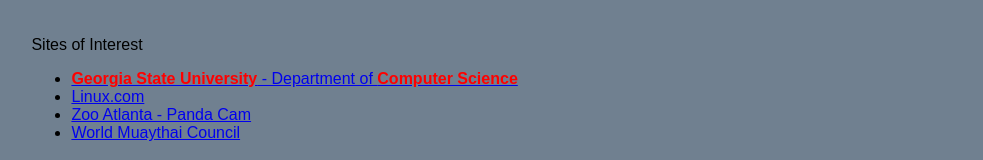
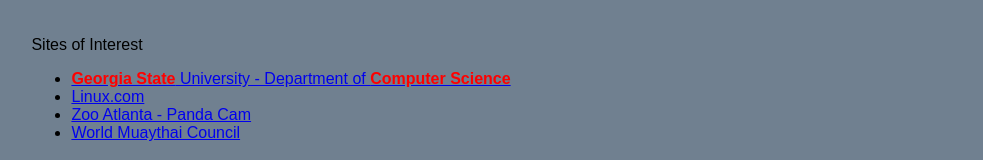
Before and after one commit to tajwuzhare/WebProgrammingAssignment1, a plain HTML site: page index.html in a window 1280 px wide. Shown: the part 672-832 px from the top of the page, without its empty margins (106-1089 px from the left). Drawn offline with Linux system fonts and the light colour scheme.

Commit message:
Change the contents of the span tag in sites of interest.

```diff
--- a/index.html
+++ b/index.html
@@ -73,7 +73,7 @@
             <td>
                 <p>Sites of Interest</p>
                 <ul>
-                    <li><a href="http://cs.gsu.edu"><span class="selected_text">Georgia State University</span> - Department of <span class="selected_text">Computer Science</span></a></li>
+                    <li><a href="http://cs.gsu.edu"><span class="selected_text">Georgia State</span> University - Department of <span class="selected_text">Computer Science</span></a></li>
                     <li><a href="https://www.linux.com/">Linux.com</a></li>
                     <li><a href="http://www.zooatlanta.org/1212/panda_cam#U-Biy">Zoo Atlanta - Panda Cam</a></li>
                     <li><a href="http://www.wmcmuaythai.org/">World Muaythai Council</a></li>
```
